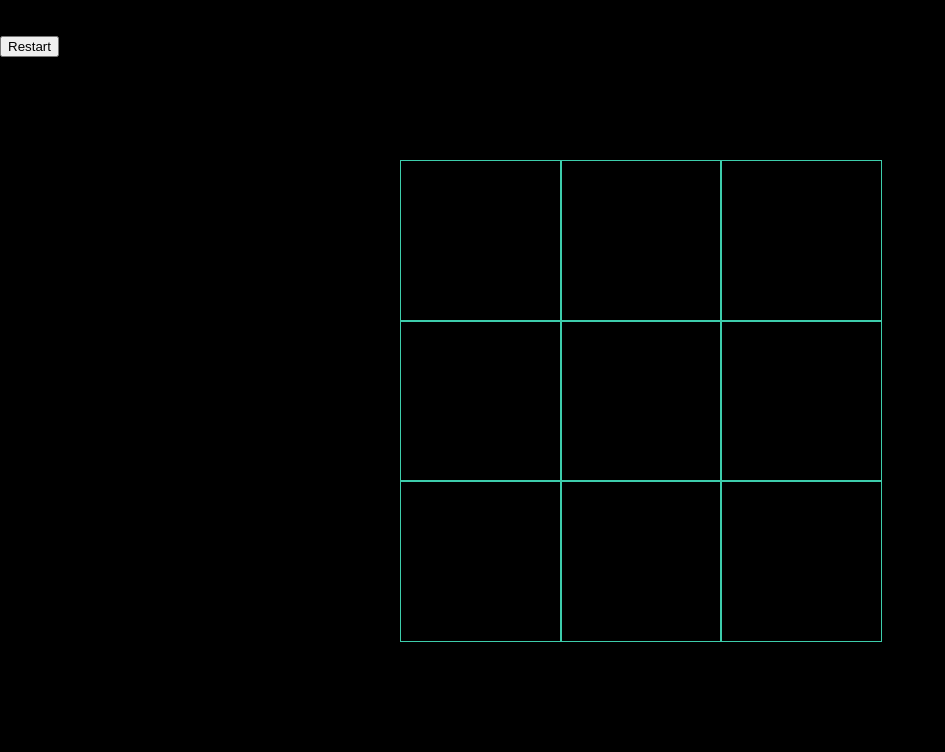
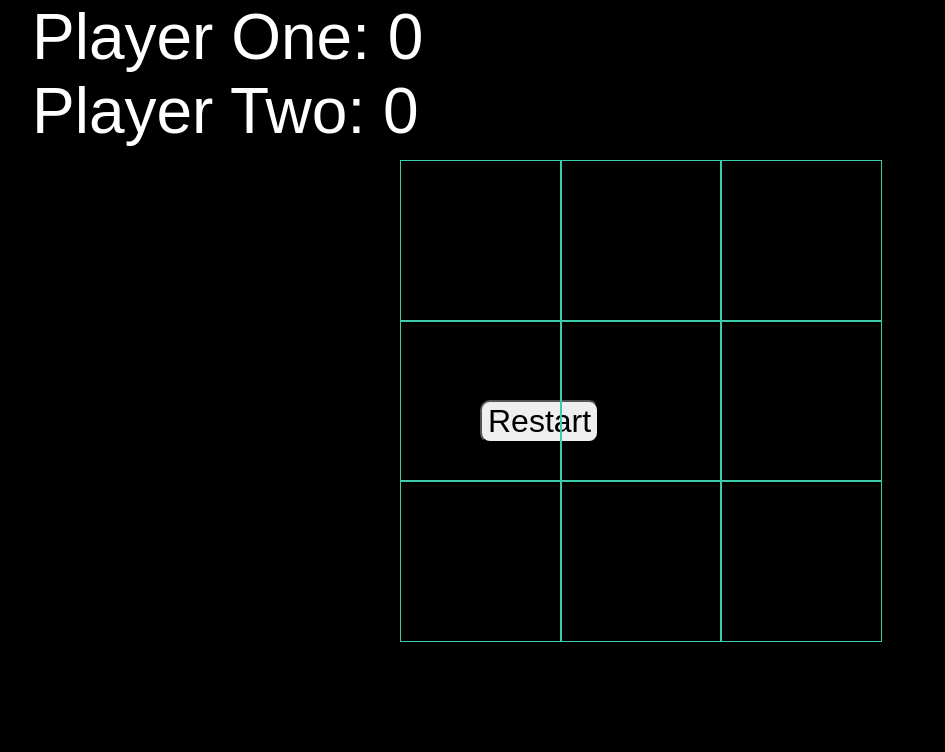
Before and after one commit to Hopac1/tic-tac-toe, a plain HTML site: page index.html in a window 1280 px wide. Shown: the top 752 px of the page, without its empty margins (0-945 px from the left). Drawn offline with Linux system fonts and the light colour scheme; a web font is replaced by a local one.

Commit message:
style button and score position

```diff
--- a/styles.css
+++ b/styles.css
@@ -4,7 +4,28 @@ body {
     font-family: 'Dongle', sans-serif;
 }
 
+button {
+    font-family: 'Dongle', sans-serif;
+    font-size: 2em;
+    border-radius: 10px;
+}
+
 /* GAME GRID */
+.restart {
+    position: absolute;
+    left: 30rem;
+    top: 50%;
+}
+
+.scores {
+    color: white;
+    font-size: 4em;
+    display: flex;
+    flex-direction: column;
+    justify-content: center;
+    margin-left: 2rem;
+}
+
 .game-container {
     display: flex;
     border: 1px solid white;
```
